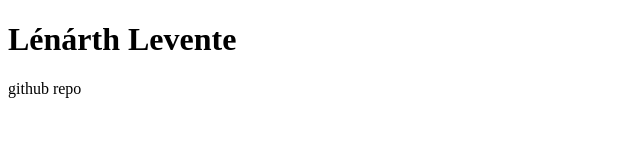
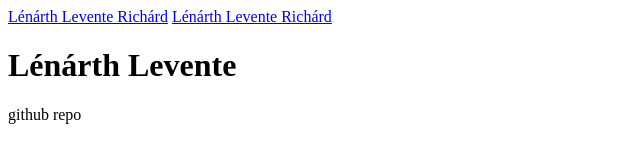
Before and after one commit to lenarthl/Lllr, a plain HTML site: page index.html in a window 1280 px wide. Shown: the whole page, without its empty margins (0-640 px from the left). Drawn offline with Linux system fonts and the light colour scheme.

Commit message:
Update index.html

```diff
--- a/index.html
+++ b/index.html
@@ -7,6 +7,8 @@
     <title>Lénárth Levente</title>
 </head>
 <body>
+    <a href="bemutatkozás.html">Lénárth Levente Richárd</a>
+    <a href="kollazs.html">Lénárth Levente Richárd</a>
     <h1>Lénárth Levente</h1>
     <p1>github repo</p1>
 </body>
```
